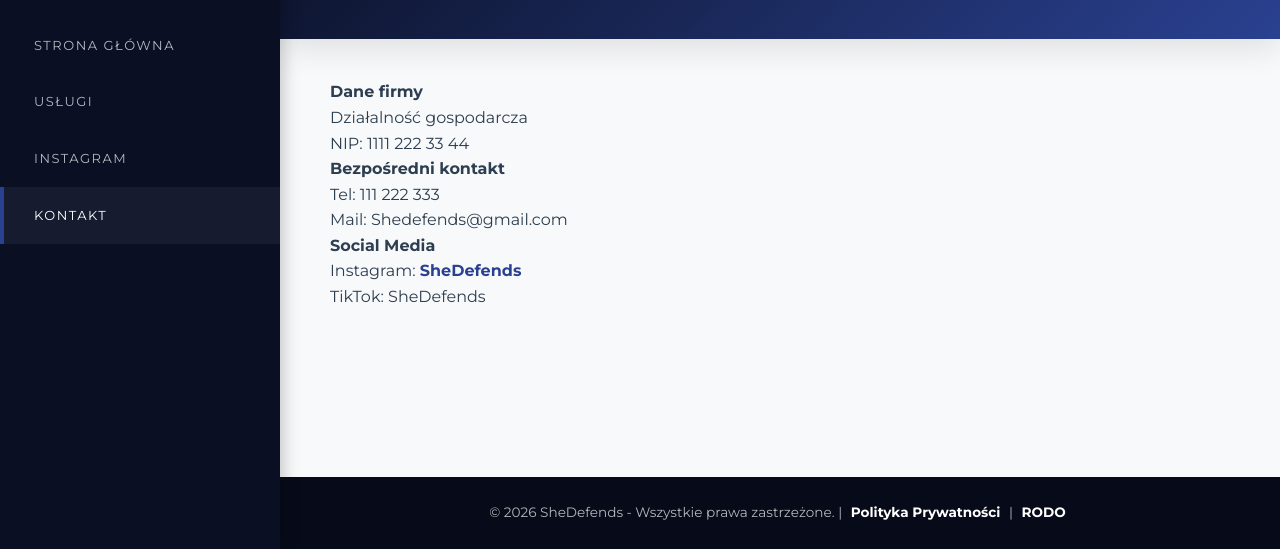
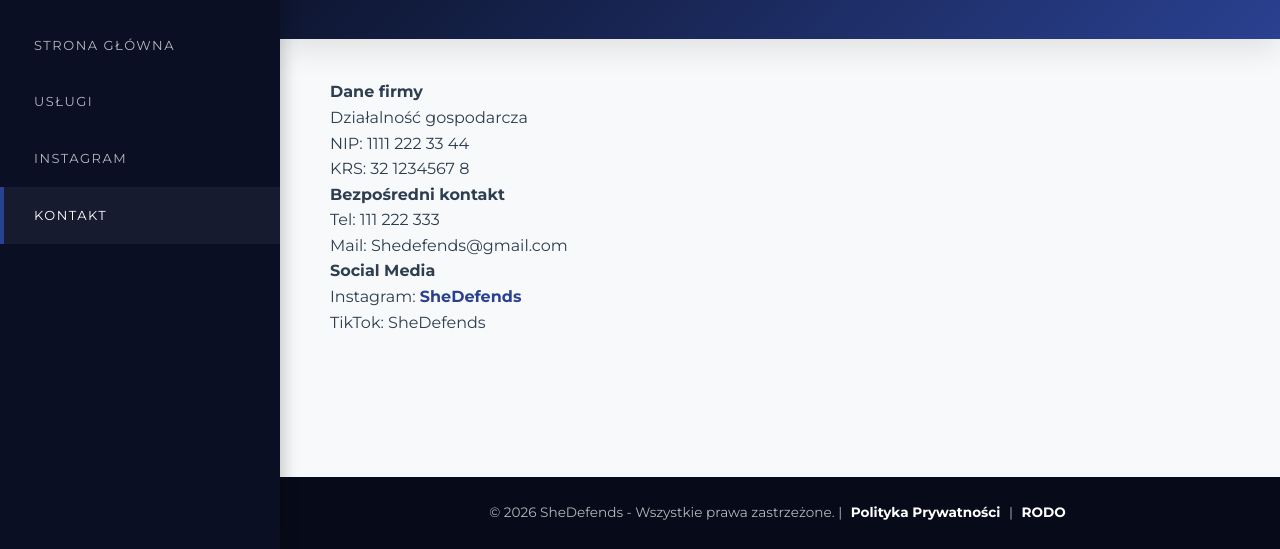
Before and after one commit to kingaszym11-hub/SheDefends, a plain HTML site: page kontakt.html in a window 1280 px wide. Shown: the part 251-800 px from the top of the page. Drawn offline with Linux system fonts and the light colour scheme.

Commit message:
Update kontakt.html

```diff
--- a/kontakt.html
+++ b/kontakt.html
@@ -33,6 +33,7 @@
                         <strong>Dane firmy</strong>
                         <p>Działalność gospodarcza</p>
                         <p>NIP: 1111 222 33 44</p>
+                        <p>KRS: 32 1234567 8</p>
                     </div>
                     <div class="service-card">
                         <strong>Bezpośredni kontakt</strong>
```
